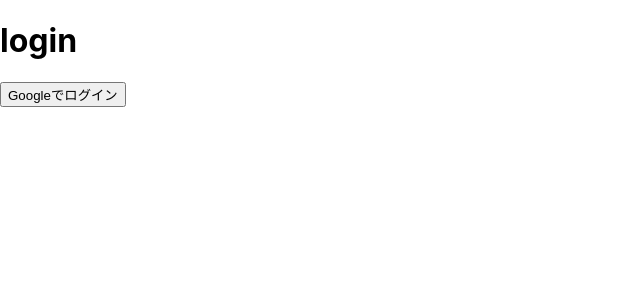
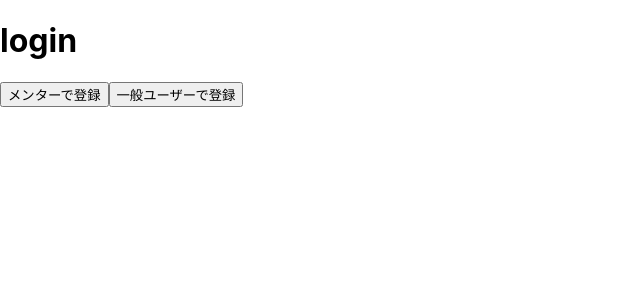
Before and after one commit to mitsuYashi/Mynt, a Next.js app in the folder app/: page /login in a window 1280 px wide. Shown: the top 300 px of the page, without its empty margins (0-640 px from the left). Built offline with nearby package versions, Linux system fonts and the light colour scheme.

Commit message:
add:ユーザー登録機能追加

```diff
--- a/app/pages/login.tsx
+++ b/app/pages/login.tsx
@@ -3,25 +3,35 @@ import type { NextPage } from "next";
 import { useEffect, useState } from "react";
 import Router from "next/router";
 
-import {firebase} from "../components/firebase";
+import { firebase } from "../components/firebase";
 import { getAuth, GoogleAuthProvider, signInWithPopup } from "firebase/auth";
 import { async } from "@firebase/util";
 
-import {RepositoryFactory} from "../repositories/RepositoryFactory";
-const userRepository = RepositoryFactory.get('users');
+import { RepositoryFactory } from "../repositories/RepositoryFactory";
+const userRepository = RepositoryFactory.get("users");
+const mentaRepository = RepositoryFactory.get("menta");
 
 const Login: NextPage = () => {
   useEffect(() => {
     // console.log(firebase);
   }, []);
 
-  const userPost = async () => {
-    const createResponse = await userRepository.post({user:{
+  const userPost = async (uid: string, mail: string, username: string) => {
+    const createResponse = await userRepository.post({ user: {
+      uuid: uid,
+      mail: mail,
+      name: username,
+    }});
+  };
+  const mentaPost = async (uid: string, mail:string, username: string) => {
+    const createResponse = await mentaRepository.post({menta: {
+      uuid: uid,
+      mail: mail,
+      name: username,
+    }});
+  };
 
-    }})
-  }
-
-  const clickButton = () => {
+  const userButton = () => {
     const provider = new GoogleAuthProvider();
     const auth = getAuth(firebase);
     signInWithPopup(auth, provider)
@@ -31,6 +41,26 @@ const Login: NextPage = () => {
         } else {
           const token = credential.accessToken;
           const user = result.user;
+          userPost(user.uid, user.email ? user.email : '', user.displayName ? user.displayName: 'unknown');
+          Router.push("/home");
+        }
+      })
+      .catch((err) => {
+        console.error(err);
+      });
+  };
+
+  const mentaButton = () => {
+    const provider = new GoogleAuthProvider();
+    const auth = getAuth(firebase);
+    signInWithPopup(auth, provider)
+      .then((result) => {
+        const credential = GoogleAuthProvider.credentialFromResult(result);
+        if (credential == null) {
+        } else {
+          const token = credential.accessToken;
+          const user = result.user;
+          mentaPost(user.uid, user.email ? user.email : '', user.displayName ? user.displayName: 'unknown');
           Router.push("/home");
         }
       })
@@ -42,7 +72,8 @@ const Login: NextPage = () => {
   return (
     <div>
       <h1>login</h1>
-      <button onClick={clickButton}>Googleでログイン</button>
+      <button onClick={mentaButton}>メンターで登録</button>
+      <button onClick={userButton}>一般ユーザーで登録</button>
     </div>
   );
 };
```
